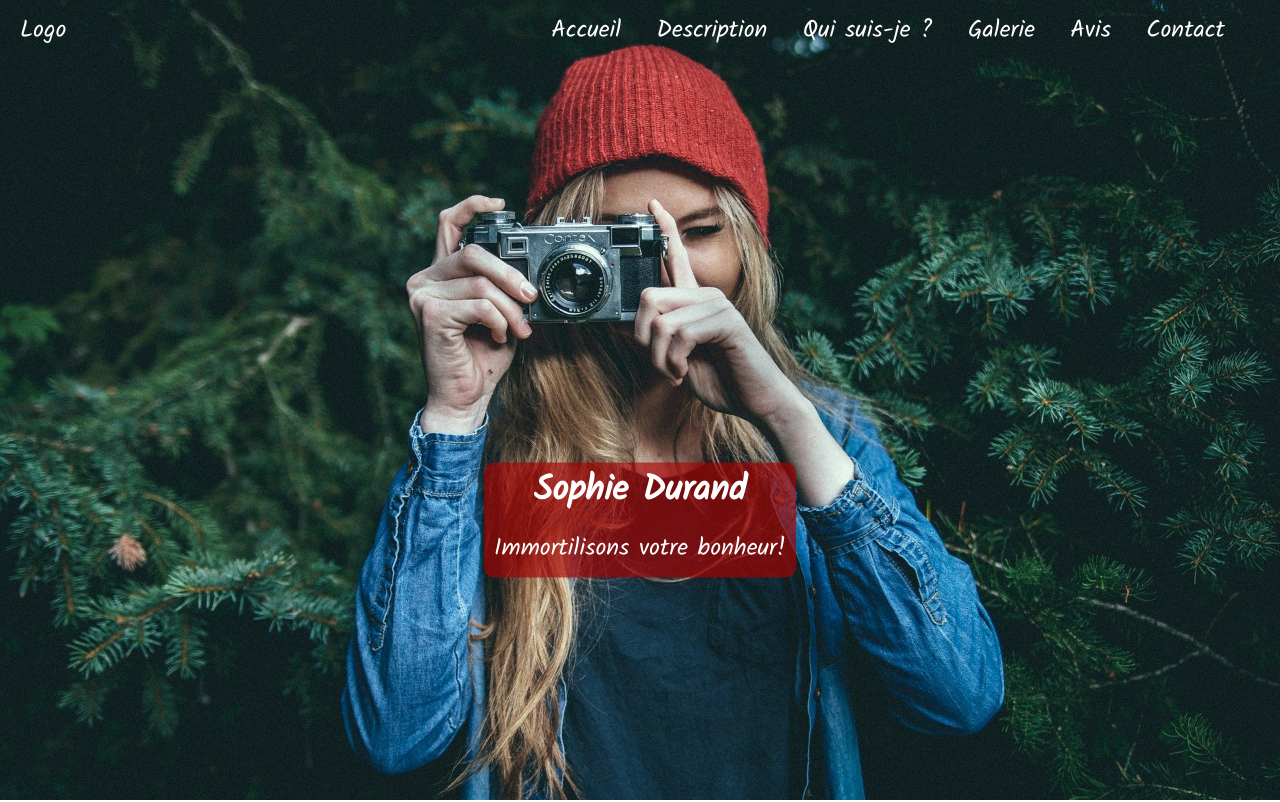
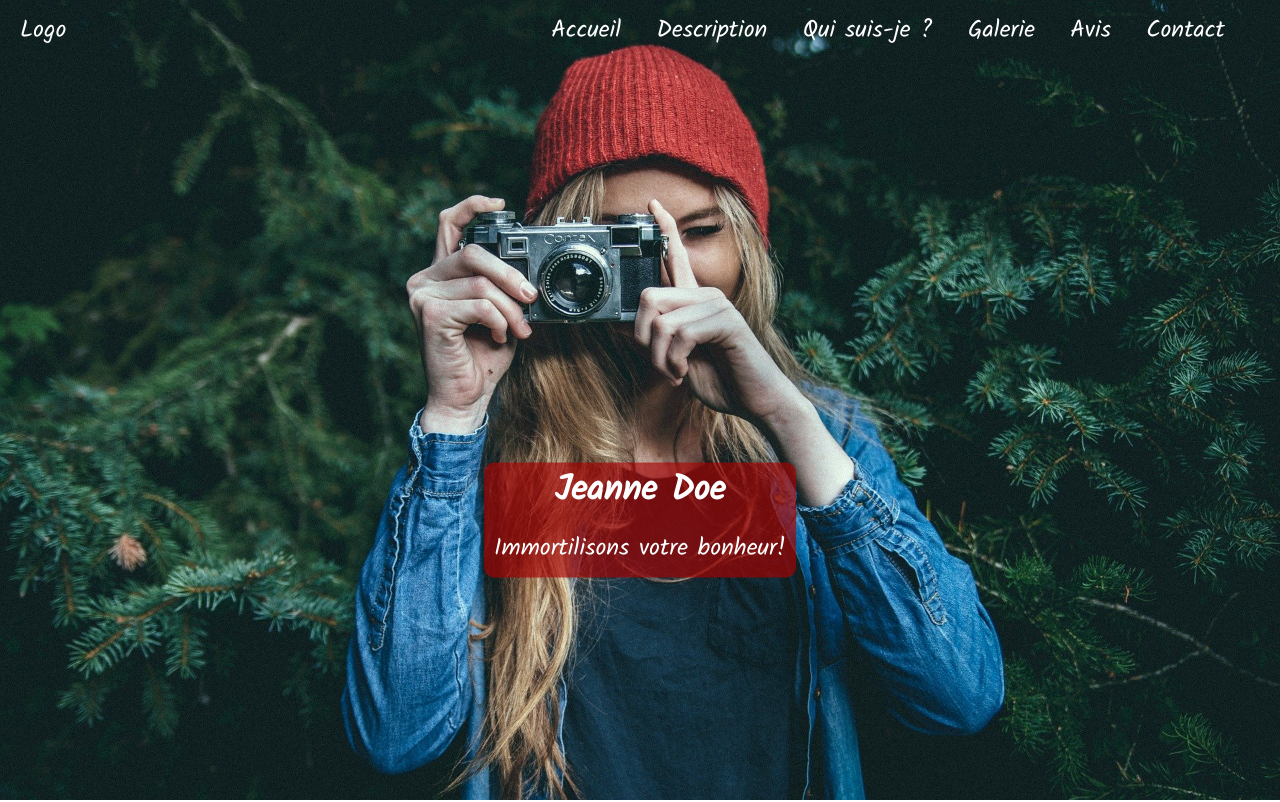
Before and after one commit to jc-aziaha/photographer, a plain HTML site: page index.html in a window 1280 px wide. Shown: the top 802 px of the page. Drawn offline with Linux system fonts and the light colour scheme.

Commit message:
Update index.html

```diff
--- a/index.html
+++ b/index.html
@@ -4,7 +4,7 @@
     <meta charset="UTF-8">
     <meta http-equiv="X-UA-Compatible" content="IE=edge">
     <meta name="viewport" content="width=device-width, initial-scale=1.0">
-    <title>Document</title>
+    <title>Jeanne Doe</title>
     <link rel="stylesheet" href="https://cdnjs.cloudflare.com/ajax/libs/font-awesome/5.15.2/css/all.min.css" integrity="sha512-HK5fgLBL+xu6dm/Ii3z4xhlSUyZgTT9tuc/hSrtw6uzJOvgRr2a9jyxxT1ely+B+xFAmJKVSTbpM/CuL7qxO8w==" crossorigin="anonymous" />
     <link rel="preconnect" href="https://fonts.gstatic.com">
     <link href="https://fonts.googleapis.com/css2?family=Kalam&display=swap" rel="stylesheet">
@@ -31,7 +31,7 @@
     <!-- 2- La section de bienvenue -->
     <section id="welcome-section">
         <div>
-            <h1>Sophie Durand</h1>
+            <h1>Jeanne Doe</h1>
             <p>Immortilisons votre bonheur! </p>
         </div>
     </section>
```
